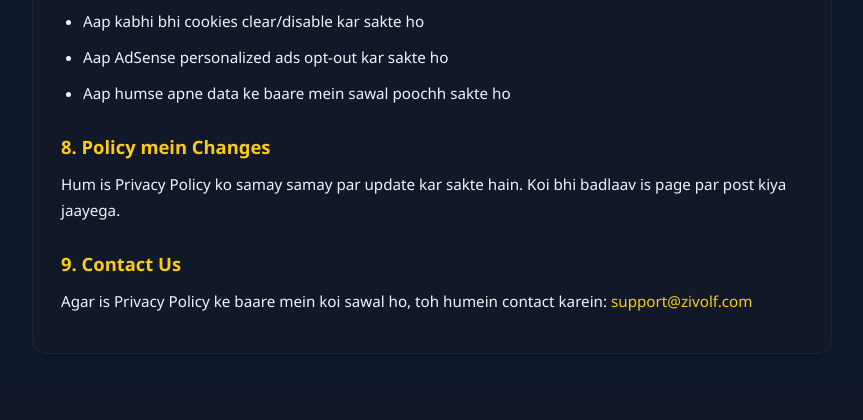
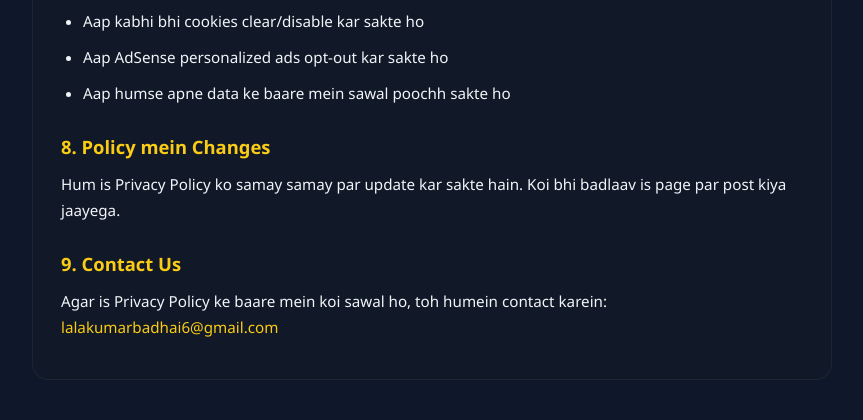
Before and after one commit to Lala-kumar913105/notes-ai, a Flask app: page /privacy-policy in a window 1280 px wide. Shown: the part 1399-1819 px from the top of the page, without its empty margins (208-1071 px from the left). Before the commit the page ends 1710 px from the top, so only its background shows below. Run offline with Flask 3, Linux system fonts and the light colour scheme.

Commit message:
Update privacy.html

```diff
--- a/templates/privacy.html
+++ b/templates/privacy.html
@@ -115,7 +115,7 @@
       <p>Hum is Privacy Policy ko samay samay par update kar sakte hain. Koi bhi badlaav is page par post kiya jaayega.</p>
 
       <h2>9. Contact Us</h2>
-      <p>Agar is Privacy Policy ke baare mein koi sawal ho, toh humein contact karein: <a href="mailto:support@zivolf.com">support@zivolf.com</a></p>
+      <p>Agar is Privacy Policy ke baare mein koi sawal ho, toh humein contact karein: <a href="mailto:lalakumarbadhai6@gmail.com">lalakumarbadhai6@gmail.com</a></p>
     </div>
   </div>
 
```
